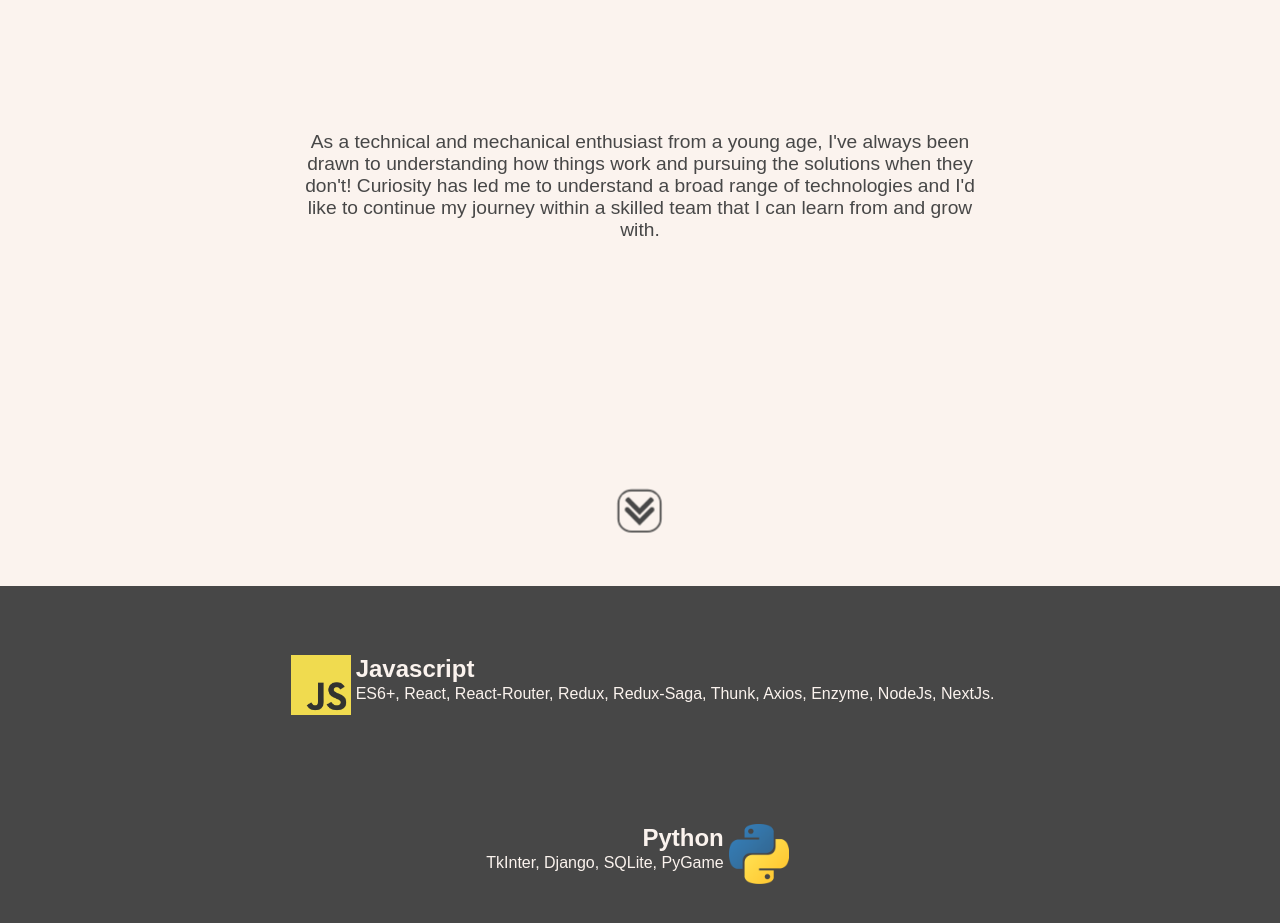
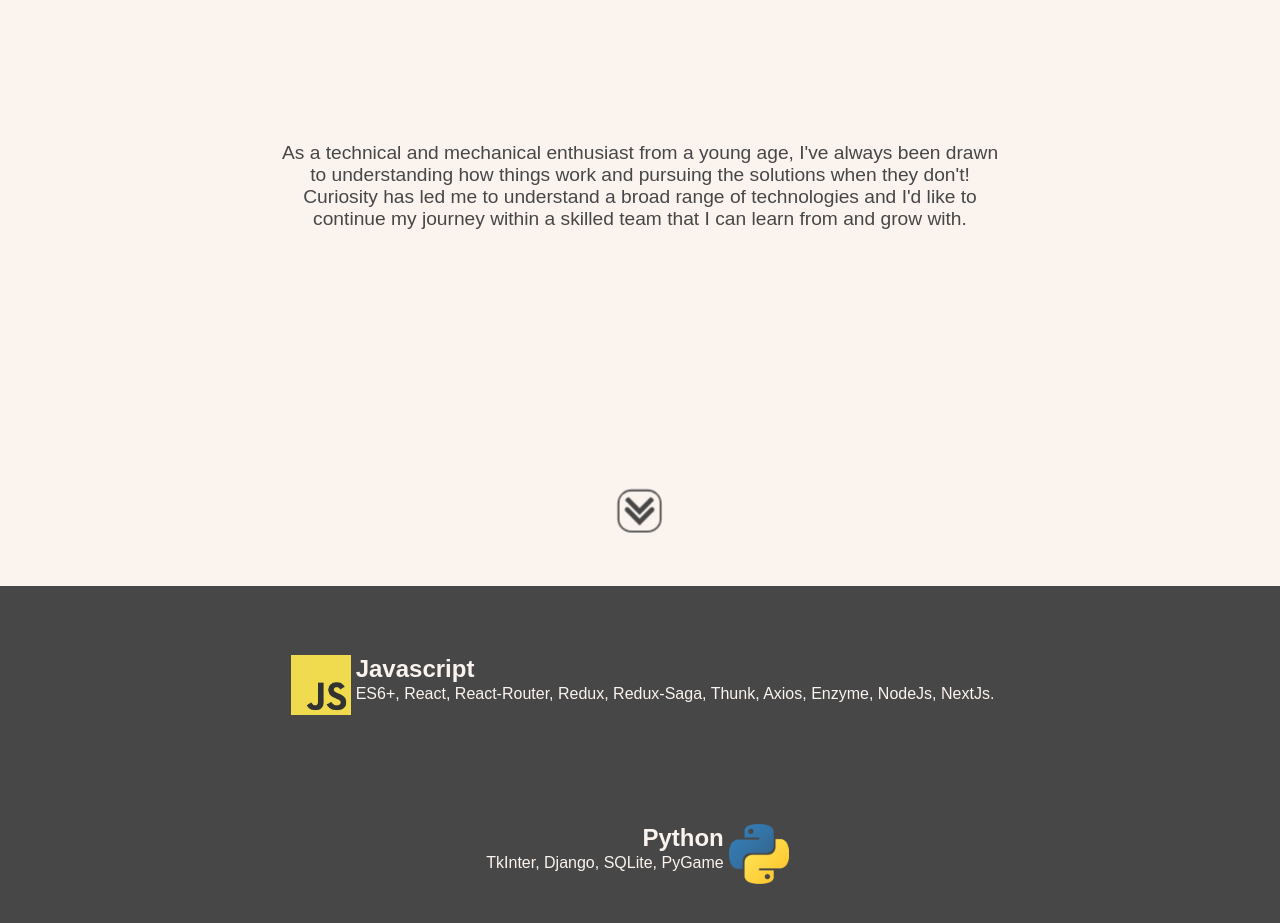
Before and after one commit to Kwarn/portfolio, a React (Create React App) app: page / in a window 1280 px wide. Shown: the part 1020-1943 px from the top of the page. Built offline with nearby package versions, Linux system fonts and the light colour scheme.

Commit message:
fixed ugly line wrapping for about me text. Now displays over 4 lines for mid-large viewports

```diff
--- a/src/containers/Home/Home.module.css
+++ b/src/containers/Home/Home.module.css
@@ -20,7 +20,7 @@
 .AboutMe {
   margin: auto 20px auto 20px;
   text-align: center;
-  max-width: 700px;
+  max-width: 720px;
   color: #474747;
 }
 
```
